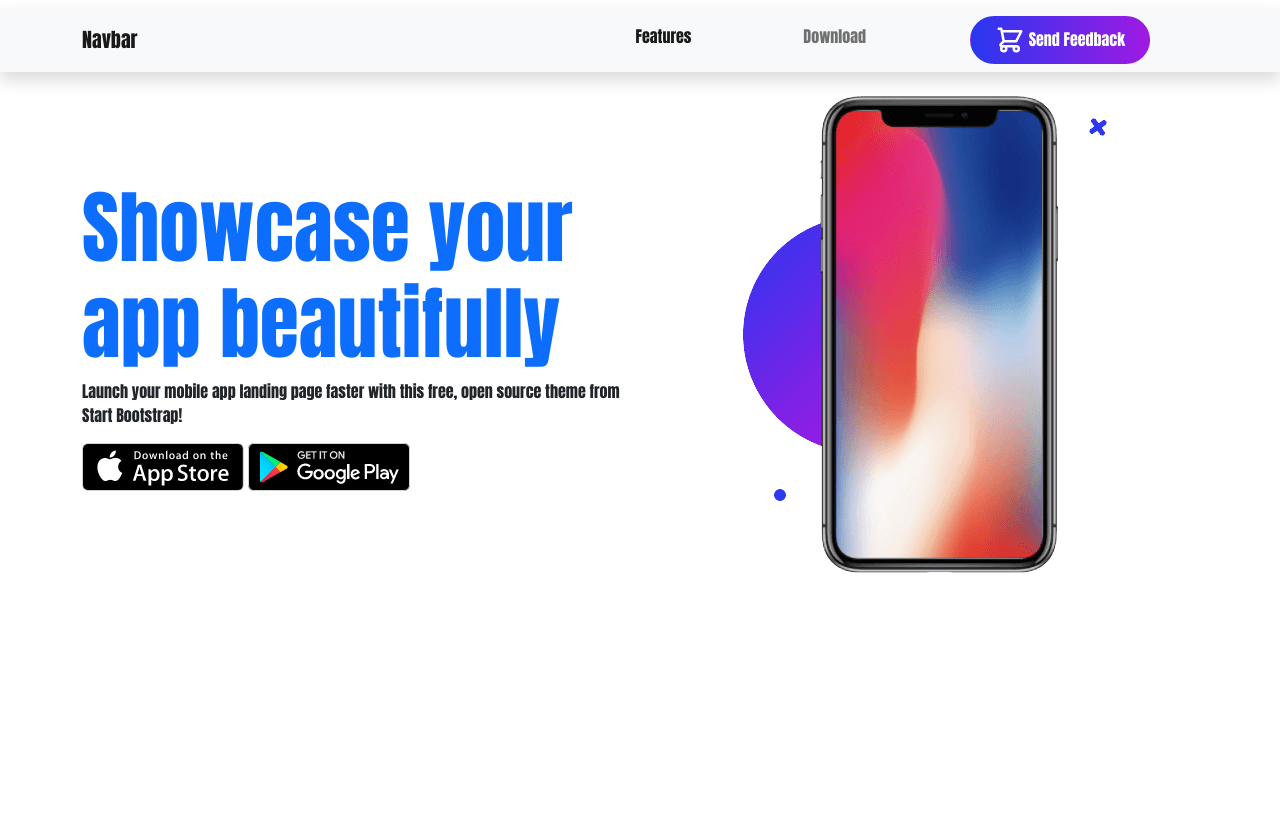
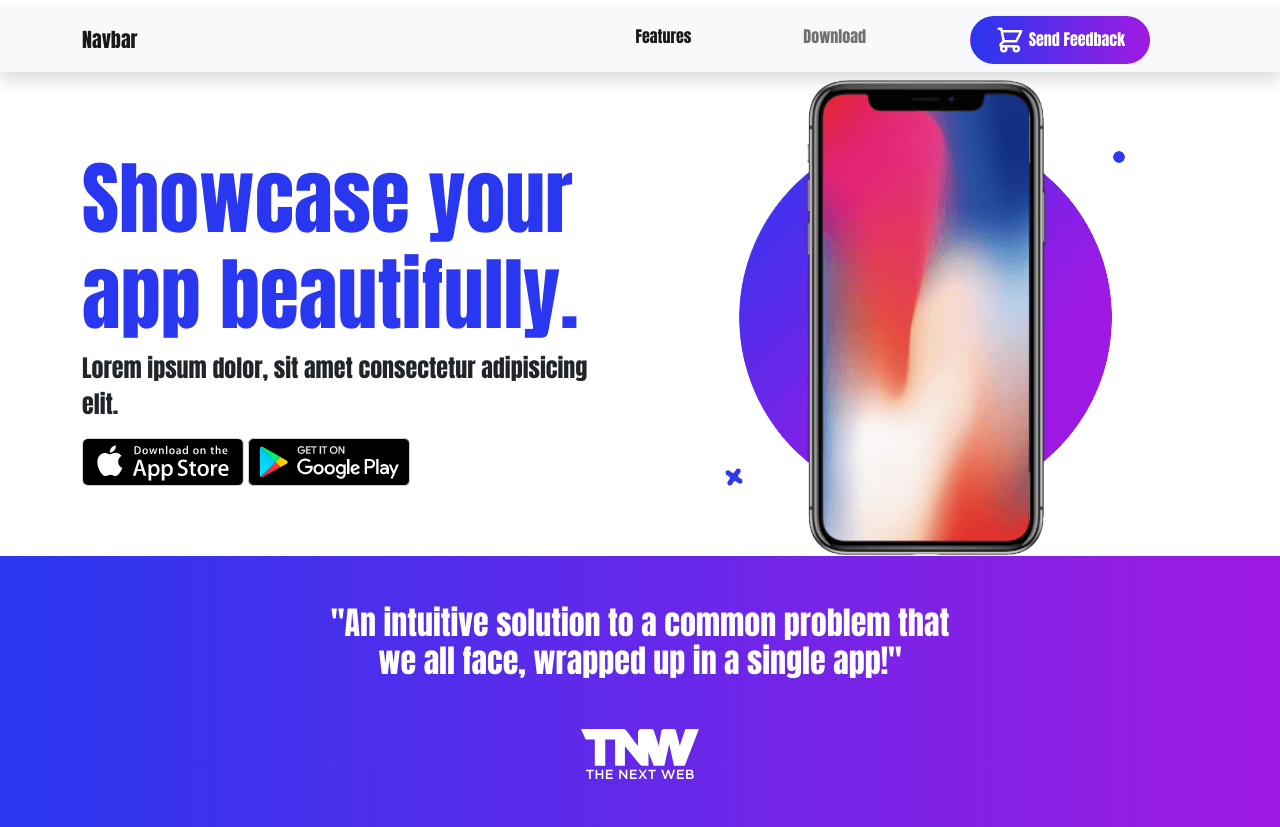
Before and after one commit to parijulislam100/boosttrap-conceptual, a plain HTML site: page start.html in a window 1280 px wide. Before the commit the page ends 800 px from the top, so only its background shows below. Drawn offline with nearby package versions, Linux system fonts and the light colour scheme.

Commit message:
nav & banner added

```diff
--- a/start.css
+++ b/start.css
@@ -9,6 +9,9 @@ body{
     /* background-image: linear-gradient(90deg, #2937f0, #9f1ae2); */
     background-image: linear-gradient(90deg, #2937f0, #9f1ae2);
 }
+.text-bg{
+    color: #2937f0;
+}
 .navigation-bar{
     height: 80px;
 }
--- a/start.html
+++ b/start.html
@@ -43,23 +43,31 @@
                 <div class="row">
                     <div class="col-md-6">
                         <div class="d-flex flex-column justify-content-center h-100">
-                      <h1 class="display-1 text-primary">Showcase your app beautifully
-                      </h1>
-                      <p>Launch your mobile app landing page faster with this free, open source theme from Start Bootstrap!</p>
+                          <h1 class="text-bg display-1">Showcase your app beautifully.</h1>
+                          <p class="fs-4">Lorem ipsum dolor, sit amet consectetur adipisicing elit.</p>
                           <div>
-                        <a href=""><img src="img/app-store.png" alt=""></a>
-                        <a href=""><img src="img/google-play.png" alt=""></a>
+                              <img src="img/app-store.png" alt="">
+                              <img src="img/google-play.png" alt="">
                           </div>
                         </div>
                     </div>
                     <div class="col-md-6">
-                   <div class="d-flex align-items-center justify-content-center py-3">
-                      <img class="img-fluid" src="img/phone.png" alt="">
+                        <div class="d-flex justify-content-center align-items-center h-100">
+                            <img src="img/banner.png" alt="">
                         </div>
                     </div>
                 </div>
             </div>
         </section>
+        <section>
+            <div>
+               <div class="custom-btn-gradient d-flex flex-column align-items-center  justify-content-center py-5">
+                <h2 class="text-center w-50 mb-5 text-white">"An intuitive solution to a common problem that we all face, wrapped up in a single app!"</h2>
+                <img height="50px" src="img/tnw-logo.svg" alt="">
+               </div>
+            </div>
+        </section>
+      </main>
     </main>
     <script src="https://cdn.jsdelivr.net/npm/bootstrap@5.1.3/dist/js/bootstrap.bundle.min.js" integrity="sha384-ka7Sk0Gln4gmtz2MlQnikT1wXgYsOg+OMhuP+IlRH9sENBO0LRn5q+8nbTov4+1p" crossorigin="anonymous"></script>
 </body>
```
Also changed, not shown: index.html (+2 -0 lines). Lines whose indentation alone changed are shown as unchanged.
